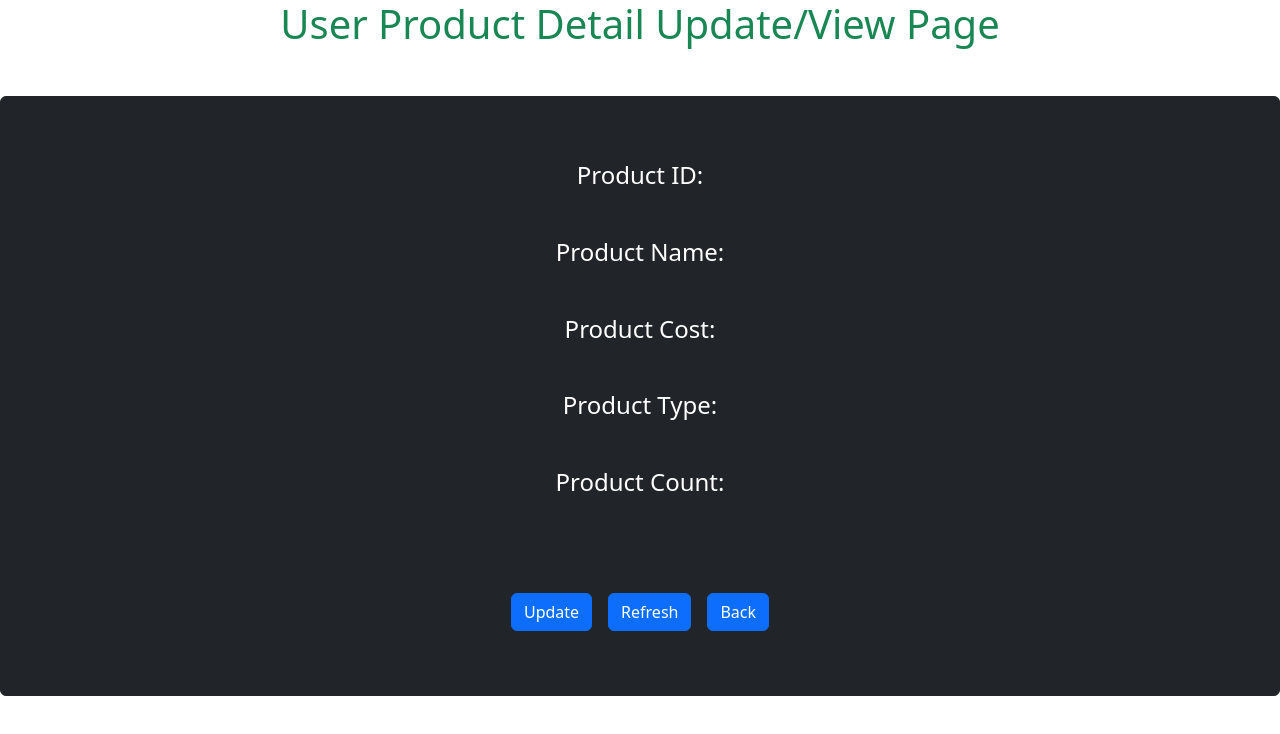
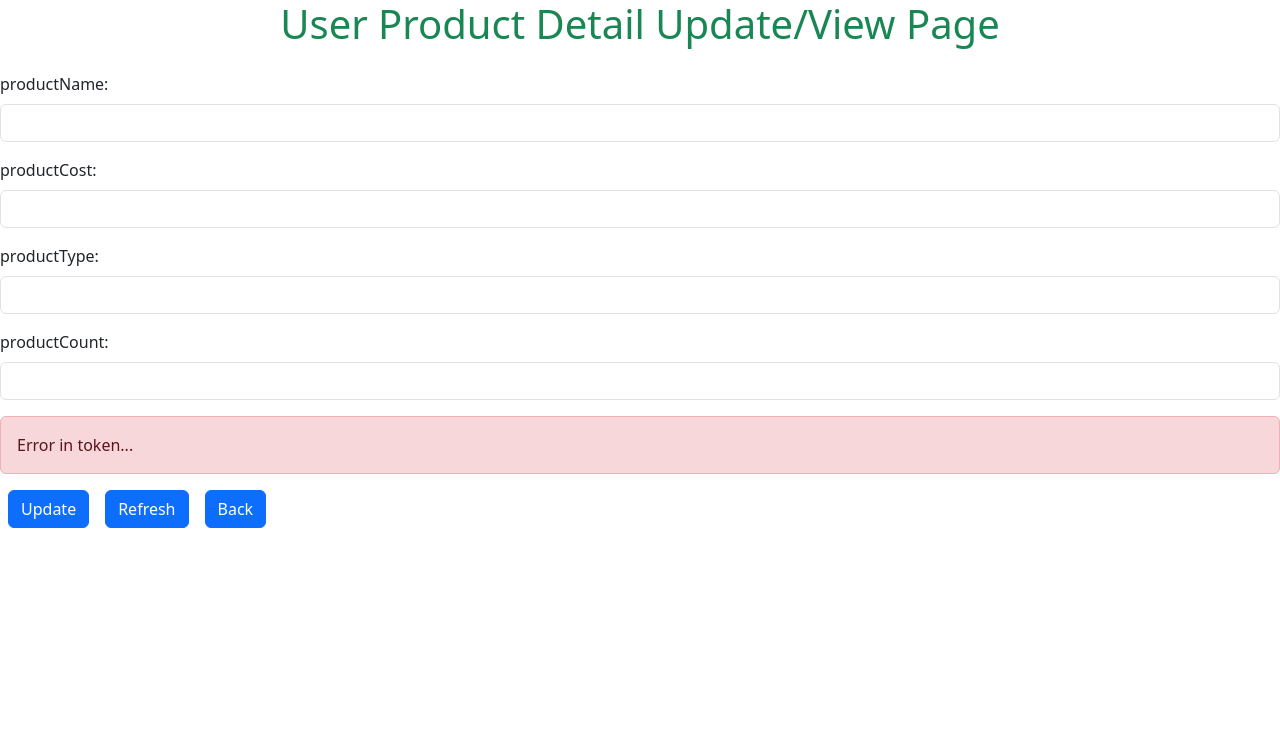
Before and after one commit to Henryarrovin/Online-Shopping-API, a React (Vite) app in the folder Login-Signup-project/: page /components/ProductPage in a window 1280 px wide. Both pictures are taken after a click on the button "Update". Shown: the top 734 px of the page. Built offline with nearby package versions, Linux system fonts and the light colour scheme.

Commit message:
Changes made.

```diff
--- a/Login-Signup-project/src/components/NewPage.tsx
+++ b/Login-Signup-project/src/components/NewPage.tsx
@@ -45,6 +45,9 @@ export const NewPage = () => {
           {
             headers: {
               Authorization: `Bearer ${accessToken}`,
+            },
+            params: {
+              accessToken: tokenString,
             },
           }
         );
@@ -179,9 +182,17 @@ export const NewPage = () => {
               <Button
                 variant="primary"
                 type="submit"
-                className="btn btn-primary"
+                className="btn btn-primary mx-2"
               >
                 Add Product
+              </Button>
+              <Button
+                variant="primary"
+                type="submit"
+                className="btn btn-primary mx-2"
+                onClick={() => setAddProducts(false)}
+              >
+                Back
               </Button>
             </Form>
           </div>
@@ -193,7 +204,7 @@ export const NewPage = () => {
                   <div className="product-box card border-dark bg-dark text-white">
                     <div className="card-body">
                       <a
-                        href={`http://localhost:5173/components/ProductPage?productId=${productIdDetail}&productName=${productNameDetail}&productCost=${productCostDetail}&productType=${productTypeDetail}&productCount=${productCountDetail}`}
+                        href={`http://localhost:5173/components/ProductPage?productId=${productIdDetail}&productName=${productNameDetail}&productCost=${productCostDetail}&productType=${productTypeDetail}&productCount=${productCountDetail}&token=${tokenString}`}
                         onClick={() => {
                           setProductIdDetail(product.productId);
                           setProductNameDetail(product.productName);
--- a/Login-Signup-project/src/components/ProductPage.tsx
+++ b/Login-Signup-project/src/components/ProductPage.tsx
@@ -1,7 +1,11 @@
-import { useLocation } from "react-router-dom";
+import { useLocation, useNavigate } from "react-router-dom";
+import axios from "axios";
+import { useState } from "react";
+import { Form, Button, Alert } from "react-bootstrap";
 
 export const ProductPage = () => {
   const location = useLocation();
+  const navigate = useNavigate();
   const searchParams = new URLSearchParams(location.search);
 
   const productId = searchParams.get("productId");
@@ -10,11 +14,151 @@ export const ProductPage = () => {
   const productType = searchParams.get("productType");
   const productCount = searchParams.get("productCount");
 
+  const [update, setUpdate] = useState(false);
+  const [productNameUpdate, setProductNameUpdate] = useState<string | null>("");
+  const [productCostUpdate, setProductCostUpdate] = useState<string | null>("");
+  const [productTypeUpdate, setProductTypeUpdate] = useState<string | null>("");
+  const [productCountUpdate, setProductCountUpdate] = useState<string | null>(
+    ""
+  );
+  const [error, setError] = useState("");
+  const token = searchParams.get("token");
+  const tokenObject = token ? JSON.parse(token) : null;
+  const accessToken = tokenObject?.accessToken;
+
+  console.log("TOken string is........", accessToken);
+
+  const handleClickBack = () => {
+    // navigate(`/components/NewPage?token=${token}`);
+    setUpdate(false);
+  };
+
+  const updateProduct = () => {
+    const data = {
+      productId: productId,
+      productName: productName,
+      productCost: productCost,
+      productType: productType,
+      productCount: productCount,
+    };
+
+    axios
+      .put(
+        `http://localhost:8081/api/product/update/${productId}?productName=${productName}&productCost=${productCost}&productType=${productType}&productCount=${productCount}`,
+        data,
+        {
+          headers: {
+            Authorization: `Bearer ${token}`,
+          },
+        }
+      )
+      .then((response) => {
+        console.log(response.data);
+      })
+      .catch((error) => {
+        console.error(error);
+      });
+  };
+
+  const handleUpdate = () => {
+    setUpdate(true);
+    if (token) {
+      updateProduct();
+    } else {
+      setError("Error in token...");
+    }
+
+    setProductNameUpdate(productName);
+    setProductCostUpdate(productCost);
+    setProductTypeUpdate(productType);
+    setProductCountUpdate(productCount);
+  };
+
   return (
     <div>
       <h1 className="text-center text-success mb-4">
         User Product Detail Update/View Page
       </h1>
+      <div>
+        {update ? (
+          <div>
+            <Form onSubmit={handleUpdate}>
+              <Form.Group className="mb-3" controlId="formBasicUserName">
+                <Form.Label htmlFor="productName">productName:</Form.Label>
+                <Form.Control
+                  type="text"
+                  id="productName"
+                  name="productName"
+                  value={productNameUpdate as string}
+                  onChange={(e) => setProductNameUpdate(e.target.value)}
+                  required
+                />
+              </Form.Group>
+              <Form.Group className="mb-3" controlId="formBasicPassword">
+                <Form.Label htmlFor="productCost">productCost:</Form.Label>
+                <Form.Control
+                  type="text"
+                  id="productCost"
+                  name="productCost"
+                  value={productCostUpdate as string}
+                  onChange={(e) => setProductCostUpdate(e.target.value)}
+                  required
+                />
+              </Form.Group>
+              <Form.Group className="mb-3" controlId="formBasicPassword">
+                <Form.Label htmlFor="productType">productType:</Form.Label>
+                <Form.Control
+                  type="text"
+                  id="productType"
+                  name="productType"
+                  value={productTypeUpdate as string}
+                  onChange={(e) => setProductTypeUpdate(e.target.value)}
+                  required
+                />
+              </Form.Group>
+              <Form.Group className="mb-3" controlId="formBasicPassword">
+                <Form.Label htmlFor="productCount">productCount:</Form.Label>
+                <Form.Control
+                  type="text"
+                  id="productCount"
+                  name="productCount"
+                  value={productCountUpdate as string}
+                  onChange={(e) => setProductCountUpdate(e.target.value)}
+                  required
+                />
+              </Form.Group>
+              {error && <Alert variant="danger">{error}</Alert>}
+              <Button
+                variant="primary"
+                type="submit"
+                className="btn btn-primary mx-2"
+              >
+                Update
+              </Button>
+              <Button
+                variant="primary"
+                type="submit"
+                className="btn btn-primary mx-2"
+                onClick={() => {
+                  setProductNameUpdate("");
+                  setProductCostUpdate("");
+                  setProductTypeUpdate("");
+                  setProductCountUpdate("");
+                }}
+              >
+                Refresh
+              </Button>
+              <Button
+                variant="primary"
+                type="submit"
+                className="btn btn-primary mx-2"
+                onClick={() => setUpdate(false)}
+              >
+                Back
+              </Button>
+            </Form>
+          </div>
+        ) : (
           <div className="my-5">
             <div className="product-box card border-dark bg-dark text-white text-center ">
               <div className="card-body">
@@ -23,18 +167,25 @@ export const ProductPage = () => {
                 <h4 className="my-5">Product Cost: {productCost}</h4>
                 <h4 className="my-5">Product Type: {productType}</h4>
                 <h4 className="my-5">Product Count: {productCount}</h4>
-            <button type="button" className="btn btn-primary my-5 mx-2">
+                <button
+                  type="button"
+                  className="btn btn-primary my-5 mx-2"
+                  onClick={handleUpdate}
+                >
                   Update
                 </button>
-            <button type="button" className="btn btn-primary my-5 mx-2">
-              Refresh
-            </button>
-            <button type="button" className="btn btn-primary my-5 mx-2">
+                <button
+                  type="button"
+                  className="btn btn-primary my-5 mx-2"
+                  onClick={handleClickBack}
+                >
                   Back
                 </button>
               </div>
             </div>
           </div>
+        )}
+      </div>
     </div>
   );
 };
```
Lines whose indentation alone changed are shown as unchanged.
